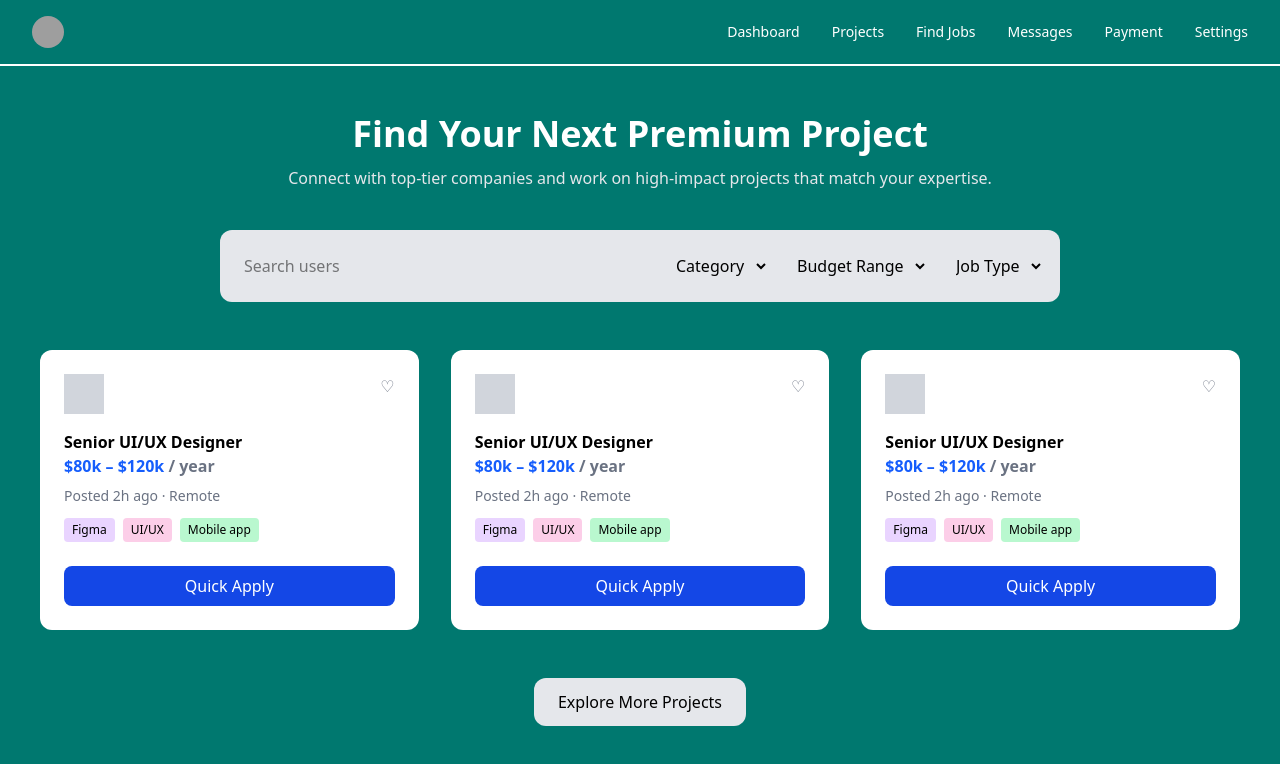
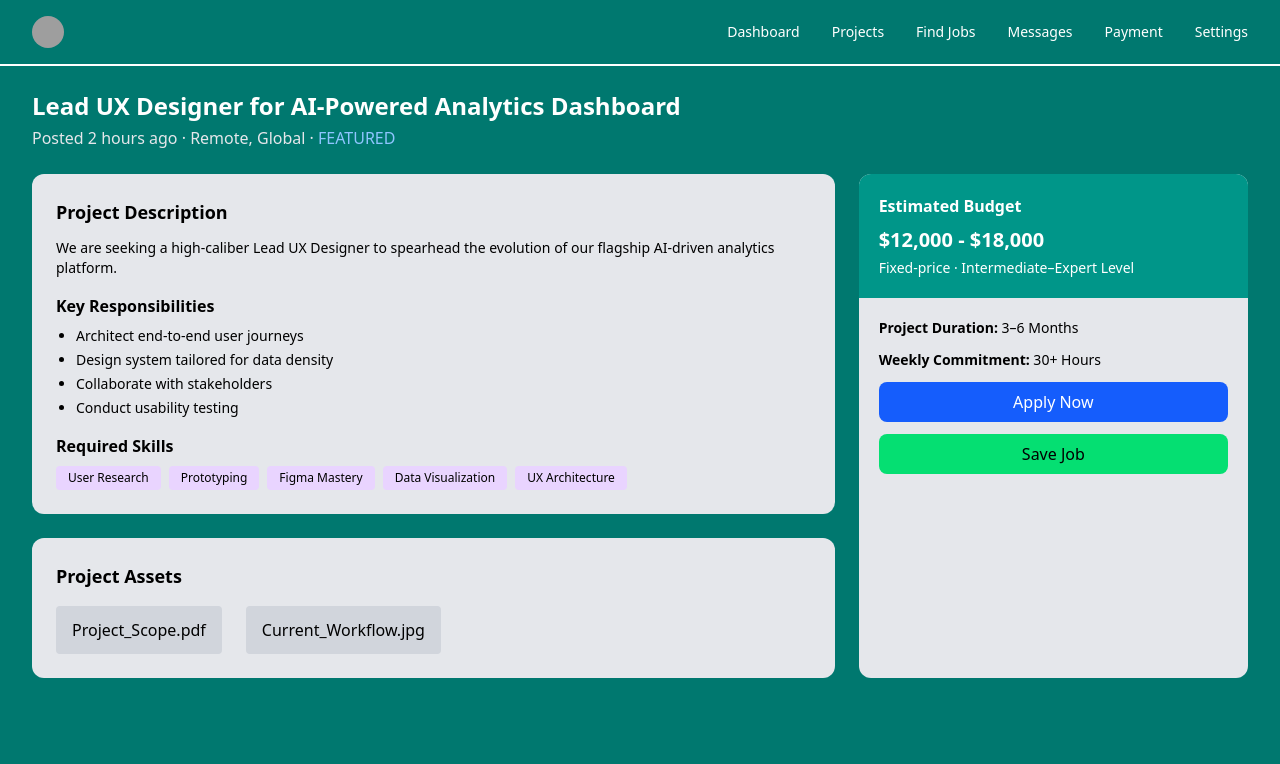
Before and after one commit to vikashkumar97983282-glitch/Talent-Talk-using-React, a React (Vite) app in the folder Talent_talk/: page / in a window 1280 px wide. Shown: the top 764 px of the page. Built offline with nearby package versions, Linux system fonts and the light colour scheme; grey boxes are pictures that could not be loaded; what ag-charts-community would draw is missing.

Commit message:
this is client project pages .

```diff
--- a/Talent_talk/src/App.jsx
+++ b/Talent_talk/src/App.jsx
@@ -35,6 +35,7 @@ import ClientLogin from "./clientpage/clientlogin/clientlogin";
 import ClientForgetPassword from "./clientpage/clientlogin/clientforget";
 import ClientDashboard from "./clientpage/clientDashboard/clientDashboard";
 import ClientFindJob from "./clientpage/clientfindjob/clientfindjob";
+import ClientProject from "./clientpage/clientproject/clientproject";
 
 
 function App() {
@@ -63,7 +64,8 @@ function App() {
     {/* <ClientLogin/> */}
     {/* <ClientForgetPassword/> */}
     {/* <ClientDashboard/> */}
-    <ClientFindJob/>
+    {/* <ClientFindJob/> */}
+    <ClientProject/>
 
 
 
--- /dev/null
+++ b/Talent_talk/src/clientpage/clientproject/clientproject.jsx
@@ -0,0 +1,16 @@
+import React from "react";
+import ClientProjectContent from "./clientprojectContent";
+import ClientFindJobHeader from "../clientfindjob/clientfindjobHeader";
+
+
+function ClientProject(){
+
+    return (
+        <div>
+            <ClientFindJobHeader/>
+            <ClientProjectContent/>
+        </div>
+    );
+}
+
+export default ClientProject;
--- /dev/null
+++ b/Talent_talk/src/clientpage/clientproject/clientprojectContent.jsx
@@ -0,0 +1,130 @@
+import React from "react";
+
+function ClientProjectContent() {
+  return (
+    <div className="bg-teal-700 min-h-screen px-8 py-6 text-white">
+
+      {/* Title */}
+      <h1 className="text-2xl font-bold">
+        Lead UX Designer for AI-Powered Analytics Dashboard
+      </h1>
+
+      <p className="text-gray-200 mt-1">
+        Posted 2 hours ago · Remote, Global ·
+        <span className="text-blue-300"> FEATURED</span>
+      </p>
+
+      {/* Main Section */}
+      <div className="grid grid-cols-3 gap-6 mt-6">
+
+        {/* Left Content */}
+        <div className="col-span-2 space-y-6">
+
+          {/* Project Description */}
+          <div className="bg-gray-200 text-black p-6 rounded-xl">
+
+            <h2 className="font-semibold text-lg mb-3">
+              Project Description
+            </h2>
+
+            <p className="text-sm mb-4">
+              We are seeking a high-caliber Lead UX Designer to spearhead the
+              evolution of our flagship AI-driven analytics platform.
+            </p>
+
+            <h3 className="font-semibold mb-2">Key Responsibilities</h3>
+
+            <ul className="list-disc ml-5 text-sm space-y-1">
+              <li>Architect end-to-end user journeys</li>
+              <li>Design system tailored for data density</li>
+              <li>Collaborate with stakeholders</li>
+              <li>Conduct usability testing</li>
+            </ul>
+
+            <h3 className="font-semibold mt-4 mb-2">
+              Required Skills
+            </h3>
+
+            <div className="flex flex-wrap gap-2 text-xs">
+              <span className="bg-purple-200 px-3 py-1 rounded">
+                User Research
+              </span>
+              <span className="bg-purple-200 px-3 py-1 rounded">
+                Prototyping
+              </span>
+              <span className="bg-purple-200 px-3 py-1 rounded">
+                Figma Mastery
+              </span>
+              <span className="bg-purple-200 px-3 py-1 rounded">
+                Data Visualization
+              </span>
+              <span className="bg-purple-200 px-3 py-1 rounded">
+                UX Architecture
+              </span>
+            </div>
+
+          </div>
+
+          {/* Project Assets */}
+          <div className="bg-gray-200 text-black p-6 rounded-xl">
+
+            <h2 className="font-semibold text-lg mb-4">
+              Project Assets
+            </h2>
+
+            <div className="flex gap-6">
+
+              <div className="bg-gray-300 px-4 py-3 rounded">
+                Project_Scope.pdf
+              </div>
+
+              <div className="bg-gray-300 px-4 py-3 rounded">
+                Current_Workflow.jpg
+              </div>
+
+            </div>
+
+          </div>
+
+        </div>
+
+        {/* Right Budget Card */}
+        <div className="bg-gray-200 text-black rounded-xl overflow-hidden">
+
+          <div className="bg-teal-600 text-white p-5">
+            <h2 className="font-semibold mb-2">Estimated Budget</h2>
+            <p className="text-xl font-bold">$12,000 - $18,000</p>
+            <p className="text-sm mt-1">
+              Fixed-price · Intermediate–Expert Level
+            </p>
+          </div>
+
+          <div className="p-5 space-y-3">
+
+            <p className="text-sm">
+              <strong>Project Duration:</strong> 3–6 Months
+            </p>
+
+            <p className="text-sm">
+              <strong>Weekly Commitment:</strong> 30+ Hours
+            </p>
+
+            <button className="w-full bg-blue-600 text-white py-2 rounded-lg">
+              Apply Now
+            </button>
+
+            <button className="w-full bg-green-400 py-2 rounded-lg">
+              Save Job
+            </button>
+
+          </div>
+
+        </div>
+
+      </div>
+
+    </div>
+  );
+}
+
+export default ClientProjectContent;
```
